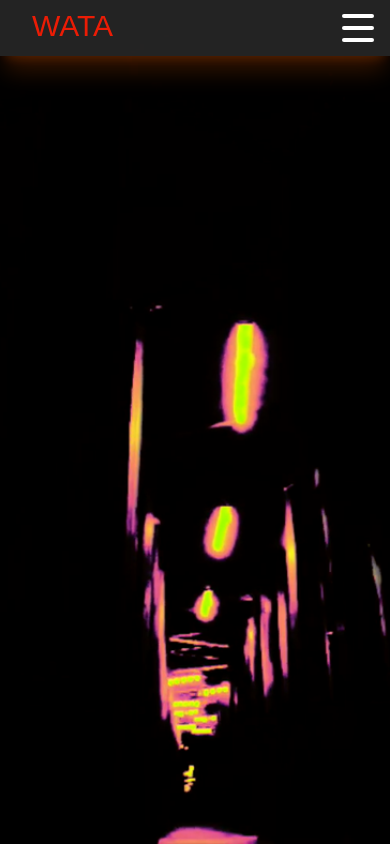
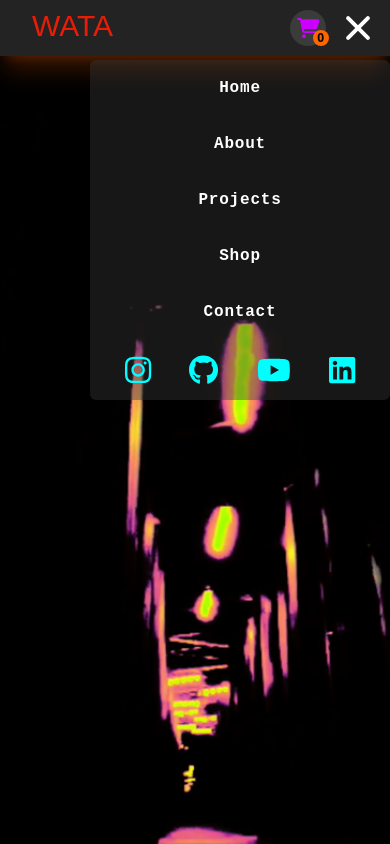
Before and after one commit to MrKingofspades/WATAWebsite, a React (Vite) app: page / in a window 390 px wide. Both pictures are taken after a click on the button 358 px from the left and 28 px from the top of the page. Built offline with nearby package versions, Linux system fonts and the light colour scheme; a web font is replaced by a local one.

Commit message:
Added mobile dropdown menu functionality

```diff
--- a/index.html
+++ b/index.html
@@ -5,6 +5,7 @@
     <link rel="preconnect" href="https://fonts.googleapis.com">
     <link rel="preconnect" href="https://fonts.gstatic.com" crossorigin>
     <link href="https://fonts.googleapis.com/css2?family=Lacquer&family=Metal+Mania&family=Space+Mono&family=Ysabeau+SC&display=swap" rel="stylesheet">
+    <script src="src/components/index.js" defer></script>
     <meta name="viewport" content="width=device-width, initial-scale=1.0" />    <title>WATA Productions</title>
   </head>
   <body class="bg-[url('/bg4.png')] h-[100vh] bg-cover bg-center bg-no-repeat bg-fixed">
--- a/src/App.jsx
+++ b/src/App.jsx
@@ -1,4 +1,4 @@
-import React from 'react';
+import React, { useState } from 'react';
 import Layout from './Layout';
 import Home from './components/Home';
 import { Route, Routes } from 'react-router-dom';
--- a/src/components/Navbar.jsx
+++ b/src/components/Navbar.jsx
@@ -1,4 +1,4 @@
-import React from 'react';
+import React, { useState } from 'react';
 import { Link } from 'react-router-dom';
 import { FontAwesomeIcon } from '@fortawesome/react-fontawesome';
 import { faCartShopping } from '@fortawesome/free-solid-svg-icons';
@@ -11,8 +11,12 @@ const youtube = <FontAwesomeIcon icon={faYoutube} />
 const linkedin = <FontAwesomeIcon icon={faLinkedin} />
 
 const Navbar = () => {
+
+  const [openDropDown, setOpenDropDown] = useState(false);
+
   return (
     <header className='z-50 sticky top-0 bg-nav-bg/60 shadow-xl shadow-neon-orange/20 p-3'>
+
       <section className='mx-auto flex max-w-4xl items-center justify-between p-4'>
         <div className='absolute left-8 top-2'>
           <h1 className='xl:hidden flex text-3xl text-neon-red font-lacquer'>
@@ -23,9 +27,48 @@ const Navbar = () => {
           </h1>
         </div>
         <div className='absolute top-3 right-4'>
-          <button id="hamburger-button" class="z-50 relative h-8 w-8 cursor-pointer text-3xl hover:opacity-80 focus:outline-none lg:hidden">
-            <div class="absolute top-4 -mt-0.5 h-1 w-8 rounded bg-white before:absolute before:h-1 before:w-8 before:-translate-x-4 before:-translate-y-3 before:rounded before:bg-white before:duration-500 before:content-[''] after:absolute after:h-1 after:w-8 after:-translate-x-4 after:translate-y-3 after:rounded after:bg-white after:transition-all after:duration-500 after:content-['']"></div>
+          <button id="hamburger-button" class="z-50 relative h-8 w-8 cursor-pointer text-3xl hover:opacity-80 focus:outline-none lg:hidden" onClick={() => setOpenDropDown((prev) => !prev)}>
+            {!openDropDown ? (
+              <div class="absolute top-4 -mt-0.5 h-1 w-8 rounded bg-white before:absolute before:h-1 before:w-8 before:-translate-x-4 before:-translate-y-3 before:rounded before:bg-white before:duration-500 before:content-[''] after:absolute after:h-1 after:w-8 after:-translate-x-4 after:translate-y-3 after:rounded after:bg-white after:transition-all after:duration-500 after:content-['']"></div>
+            ) : (
+              <div class="absolute top-4 -mt-0.5 left-4 before:rotate-45 before:absolute before:h-1 before:w-8 before:-translate-x-4 before:-translate-y-0 before:rounded before:bg-white before:duration-500 before:content-[''] after:absolute after:h-1 after:w-8 after:-rotate-45 after:-translate-x-4 after:translate-y-0 after:rounded after:bg-white after:transition-all after:duration-500 after:content-['']"></div>
+            )}
           </button>
+            {openDropDown && (
+              <div className='dropdown-menu origin-top animate-open-menu lg:hidden absolute -right-4 top-12 w-[300px] bg-nav-bg/40 rounded-md'>
+                <div className='flex flex-auto sm:flex-1 px-4 py-4'>
+                  <a href='#hero' className='text-white font-ysabeau font-semibold tracking-wider hover:text-neon-purple text-md w-full text-center px-1.5 xs:px-3 sm:px-4 hover:bg-[#444444] rounded-full'>Home</a>
+                </div>
+                <div className='flex flex-auto sm:flex-1 px-4 py-4'>
+                  <a href='#hero' className='text-white font-ysabeau font-semibold hover:text-neon-purple text-md w-full text-center px-1.5 xs:px-3 sm:px-4 hover:bg-[#444444] rounded-full tracking-wider'>About</a>
+                </div>
+                <div className='flex flex-auto sm:flex-1 px-4 py-4'>
+                  <a href='#hero' className='text-white font-ysabeau font-semibold hover:text-neon-purple text-md w-full text-center px-1.5 xs:px-3 sm:px-4 hover:bg-[#444444] rounded-full tracking-wider'>Projects</a>
+                </div>
+                <div className='flex flex-auto sm:flex-1 px-4 py-4'>
+                  <a href='#hero' className='text-white font-ysabeau font-semibold hover:text-neon-purple text-md w-full text-center px-1.5 xs:px-3 sm:px-4 hover:bg-[#444444] rounded-full tracking-wider'>Shop</a>
+                </div>
+                <div className='flex flex-auto sm:flex-1 px-4 py-4'>
+                  <a href='#hero' className='text-white font-ysabeau font-semibold hover:text-neon-purple text-md w-full text-center px-1.5 xs:px-3 sm:px-4 hover:bg-[#444444] rounded-full tracking-wider'>Contact</a>
+                </div>
+              <div>
+                <ul className='md:hidden flex justify-evenly'>
+                  <li className='py-3 px-1'>
+                    <a href="https://www.instagram.com/entangledcerebrum/" target='_' className='text-neon-blue text-3xl hover:text-[#a7fdfd]'>{insta}</a>
+                  </li>
+                  <li className='py-3 px-1'>
+                    <a href="https://github.com/MrKingofspades" target='_blank' className='text-neon-blue text-3xl hover:text-[#a7fdfd]'>{ghub}</a>
+                  </li>
+                  <li className='py-3 px-1'>
+                    <a href="https://www.youtube.com/@WhoAreTheyActually" target='_' className='text-neon-blue text-3xl hover:text-[#a7fdfd]'>{youtube}</a>
+                  </li>
+                  <li className='py-3 px-1'>
+                    <a href="http://" target='_blank' className='text-neon-blue text-3xl hover:text-[#a7fdfd]'>{linkedin}</a>
+                  </li>
+                </ul>
+              </div>
+            </div>
+            )}
         </div>
           <nav className='flex items-center justify-between ml-auto'>
           <div className='absolute invisible md:visible left-[35%] sm:left-[40%] lg:left-[8rem] xl:left-[22rem]'>
@@ -44,7 +87,7 @@ const Navbar = () => {
                 </li>
               </ul>
             </div>
-            <div className='absolute right-2'>
+            <div className='absolute right-16 lg:right-2'>
               <div className='flex flex-row lg:flex-1 justify-center items-center'>
                 <div className='hidden lg:flex'>
                   <div className='flex flex-auto sm:flex-1 px-4 border-r'>
@@ -63,7 +106,7 @@ const Navbar = () => {
                     <a href='#hero' className='text-white font-ysabeau font-semibold hover:text-neon-purple text-md w-full text-center px-1.5 xs:px-3 sm:px-4 hover:bg-[#444444] rounded-full tracking-wider'>Contact</a>
                   </div>
                 </div>
-                <button className='flex invisible lg:visible w-9 h-9 bg-nav-bg hover:bg-neon-yellow hover:shadow-md hover:shadow-neon-green rounded-full justify-center items-center'>
+                <button className='flex w-9 h-9 bg-nav-bg hover:bg-neon-yellow hover:shadow-md hover:shadow-neon-green rounded-full justify-center items-center'>
                   <div className='relative py-2'>
                     <div className='text-neon-purple text-xl font-bold'>
                       {cart}
--- a/src/components/index.js
+++ b/src/components/index.js
@@ -0,0 +1,14 @@
+const initApp = () => {
+    const hamburgerBtn = document.getElementById('hamburger-btn');
+    const dropDownMenu = document.getElementById('dropdown-menu');
+
+    const toggleMenu = () => {
+        dropDownMenu.classList.toggle('hidden');
+        dropDownMenu.classList.toggle('absolute');
+    }
+
+    hamburgerBtn.addEventListener('click', toggleMenu);
+    dropDownMenu.addEventListener('click', toggleMenu);
+}
+
+document.addEventListener('DOMContentLoaded', initApp);
--- a/tailwind.config.js
+++ b/tailwind.config.js
@@ -35,6 +35,20 @@ export default {
         'lacquer': ['"Lacquer"', 'sans-serif'],
         'ysabeau': ['"Ysabeau SC"', 'monospace'],
       },
+      keyframes: {
+        'open-menu': {
+          '0%': { transform: 'scaleX(0)' },
+          '100%': { transform: 'scaleX(1)' },
+        },
+        'close-menu': {
+          '0%': { transform: 'scaleX(1)' },
+          '100': { transform: 'scaleX(0)' },
+        },
+      },
+      animation: {
+        'open-menu': 'open-menu 0.5s ease-in-out forwards',
+        'close-menu': 'close-menu 0.5s ease-in-out forwards',
+      },
     },
   },
   plugins: [],
```
